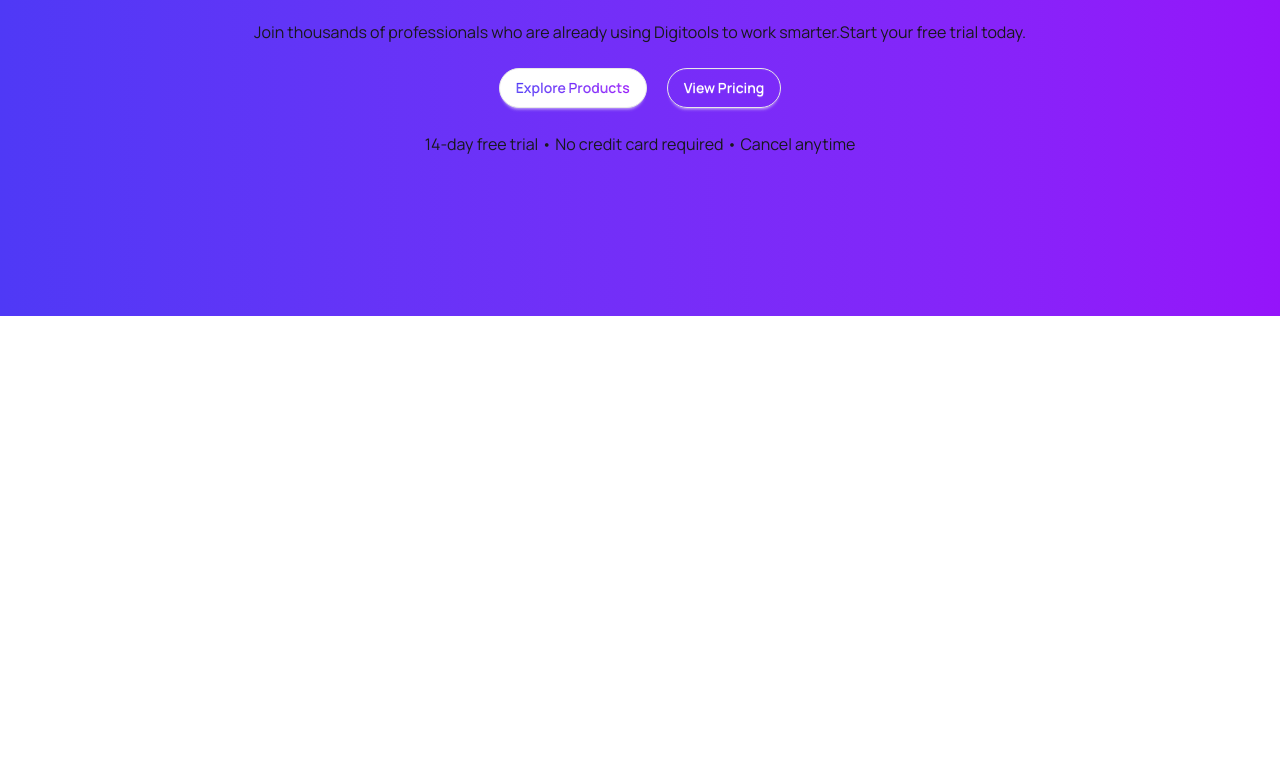
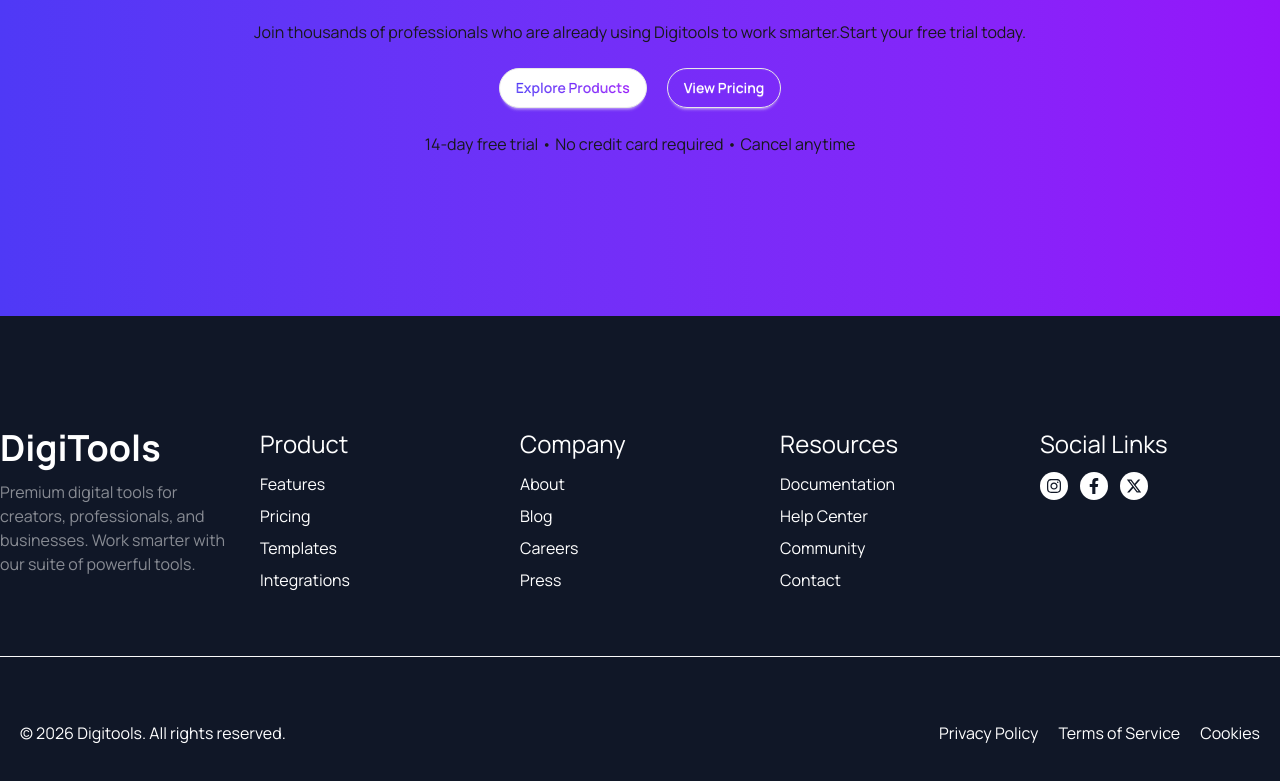
Before and after one commit to SajjadHossaain/assignment-6, a React (Vite) app: page / in a window 1280 px wide. Shown: the part 4587-5368 px from the top of the page. Before the commit the page ends 4903 px from the top, so only its background shows below. Built offline with nearby package versions, Linux system fonts and the light colour scheme.

Commit message:
footer complete

```diff
--- a/package.json
+++ b/package.json
@@ -15,6 +15,7 @@
     "lucide-react": "^1.59.0",
     "react": "^19.2.8",
     "react-dom": "^19.2.8",
+    "react-icons": "^5.7.0",
     "tailwindcss": "^4.3.3"
   },
   "devDependencies": {
--- a/src/App.jsx
+++ b/src/App.jsx
@@ -8,6 +8,7 @@
 import axios from 'axios'
 import TransparentPricing from './components/TransparentPricing/TransparentPricing'
 import Transform from './components/TransformSection/Transform'
+import Footer from './components/Footer/Footer'
 
 const promiseStats = axios.get('stats.json');
 function App() {
@@ -44,8 +45,10 @@
         <StepsSection></StepsSection>
         <TransparentPricing></TransparentPricing>
         <Transform></Transform>
-
       </main>
+      <footer>
+        <Footer></Footer>
+      </footer>
     </>
   );
 }
--- /dev/null
+++ b/src/components/Footer/Footer.jsx
@@ -0,0 +1,111 @@
+import React from "react";
+import { FaFacebookF, FaInstagram } from "react-icons/fa";
+import { FaXTwitter } from "react-icons/fa6";
+
+const Footer = () => {
+  return (
+    <footer className="bg-[#101727] py-28">
+      <div className="container mx-auto space-y-16">
+        <div className=" grid gap-5 grid-cols-5 ">
+          <div className="space-y-3">
+            <h1 className="text-white font-bold text-4xl">DigiTools</h1>
+            <p className="text-white/50">
+              Premium digital tools for creators, professionals, and businesses.
+              Work smarter with our suite of powerful tools.
+            </p>
+          </div>
+          <div className="space-y-3">
+            <h2 className="text-white text-2xl">Product</h2>
+            <ul className="space-y-2">
+              <li className="text-white">
+                <a href="">Features</a>
+              </li>
+              <li className="text-white">
+                <a href="">Pricing</a>
+              </li>
+              <li className="text-white">
+                <a href="">Templates</a>
+              </li>
+              <li className="text-white">
+                <a href="">Integrations</a>
+              </li>
+            </ul>
+          </div>
+          <div className="space-y-3">
+            <h2 className="text-white text-2xl">Company</h2>
+            <ul className="space-y-2">
+              <li className="text-white">
+                <a href="">About</a>
+              </li>
+              <li className="text-white">
+                <a href="">Blog</a>
+              </li>
+              <li className="text-white">
+                <a href="">Careers</a>
+              </li>
+              <li className="text-white">
+                <a href="">Press</a>
+              </li>
+            </ul>
+          </div>
+          <div className="space-y-3">
+            <h2 className="text-white text-2xl">Resources</h2>
+            <ul className="space-y-2">
+              <li className="text-white">
+                <a href="">Documentation</a>
+              </li>
+              <li className="text-white">
+                <a href="">Help Center</a>
+              </li>
+              <li className="text-white">
+                <a href="">Community</a>
+              </li>
+              <li className="text-white">
+                <a href="">Contact</a>
+              </li>
+            </ul>
+          </div>
+          <div className="space-y-3">
+            <h2 className="text-white text-2xl">Social Links</h2>
+            <div className="flex gap-3 items-center">
+              <span className="flex items-center justify-center w-7 h-7 rounded-full bg-white text-[#111827] hover:bg-gray-300 transition">
+                <a href="">
+                  <FaInstagram></FaInstagram>
+                </a>
+              </span>
+              <span className="flex items-center justify-center w-7 h-7 rounded-full bg-white text-[#111827] hover:bg-gray-300 transition">
+                <a href="">
+                  <FaFacebookF></FaFacebookF>
+                </a>
+              </span>
+              <span className="flex items-center justify-center w-7 h-7 rounded-full bg-white text-[#111827] hover:bg-gray-300 transition">
+                <a href="">
+                  <FaXTwitter></FaXTwitter>
+                </a>
+              </span>
+            </div>
+          </div>
+        </div>
+        <hr className="border-[#FAFAFA]" />
+        <div className="flex justify-between items-center mx-5">
+          <p className="text-white">
+            &copy; 2026 Digitools. All rights reserved.
+          </p>
+          <div className="flex flex-wrap gap-5">
+            <a href="#privacy" className="text-white">
+              Privacy Policy
+            </a>
+            <a href="#terms" className="text-white">
+              Terms of Service
+            </a>
+            <a href="#cookies" className="text-white">
+              Cookies
+            </a>
+          </div>
+        </div>
+      </div>
+    </footer>
+  );
+};
+
+export default Footer;
```
Also changed, not shown: 1 other file (tests, documents, lock files or other folders).
